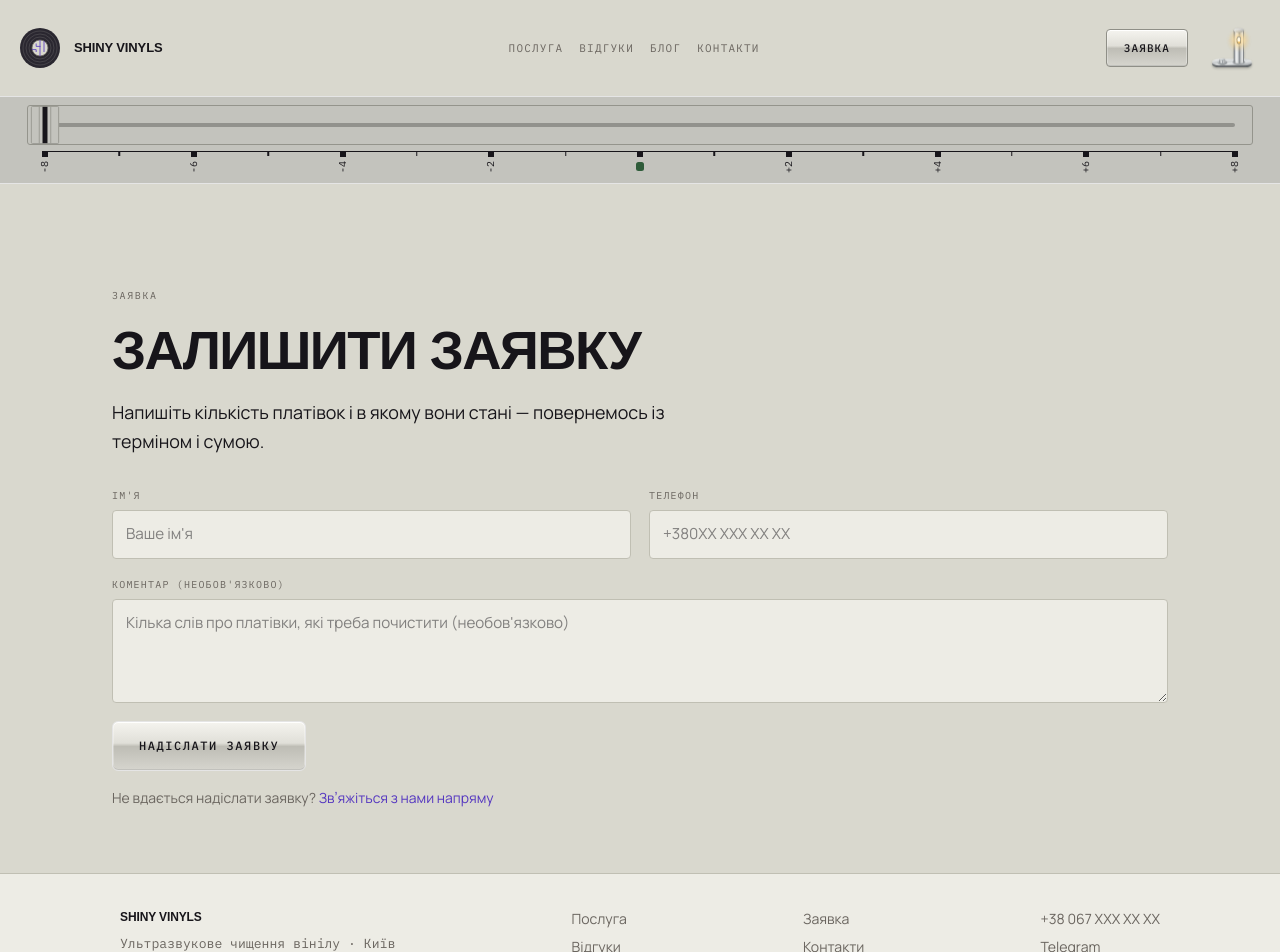
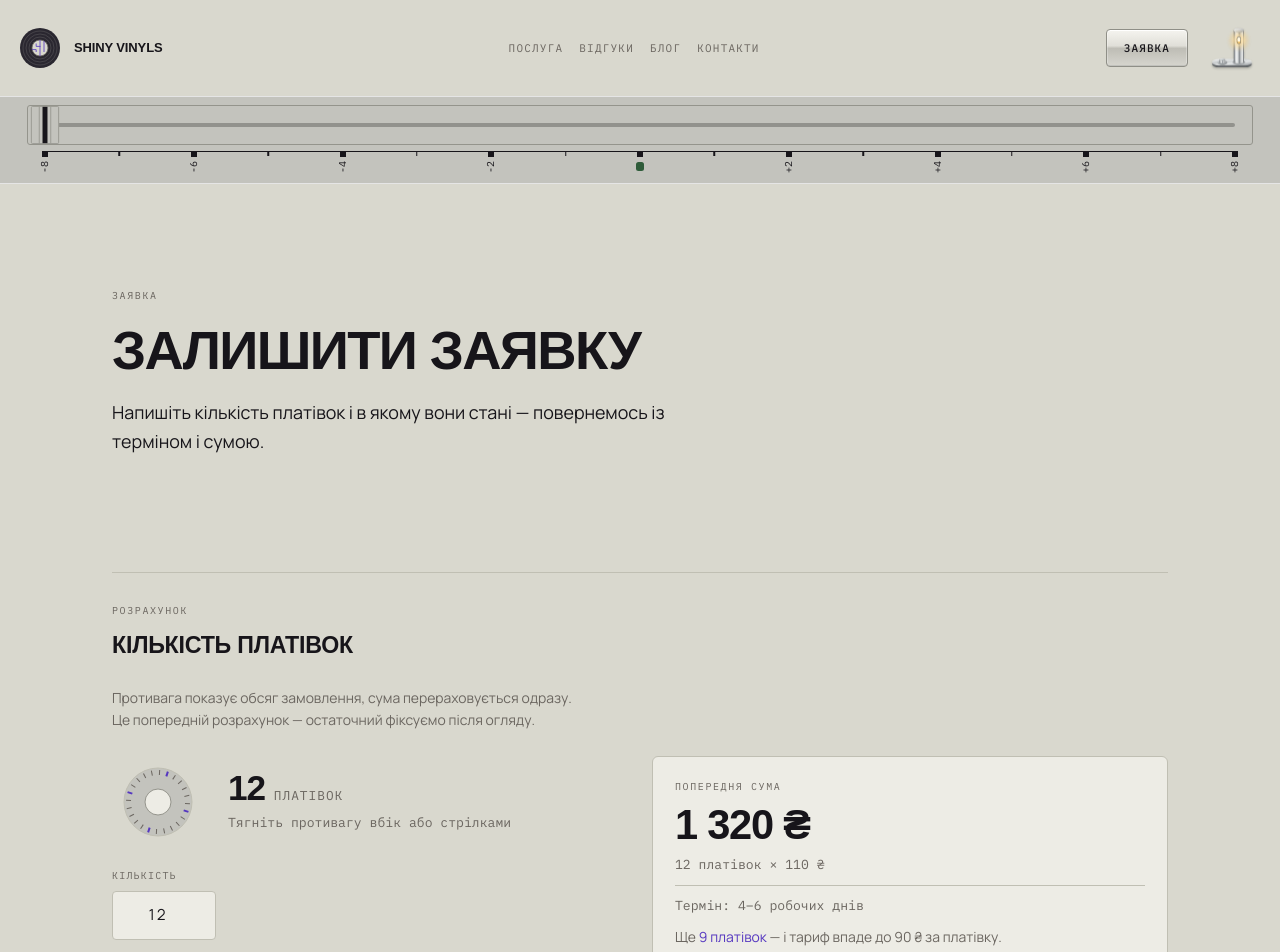
Before and after one commit to TolikSyedin/shiny-vinyls, a Next.js app: page /request in a window 1280 px wide. Shown: the top 952 px of the page. Built offline with nearby package versions, Linux system fonts and the light colour scheme; a web font is replaced by a local one.

Commit message:
Add draft vinyl calculator to how-it-works page

```diff
--- a/app/request/page.tsx
+++ b/app/request/page.tsx
@@ -1,6 +1,7 @@
 import { RequestForm } from '@/components/forms'
 import { PageContainer } from '@/components/layout'
 import { PageHeader } from '@/components/common'
+import { VinylCalculator } from '@/components/calculator'
 
 export const metadata = {
   title: 'Заявка — Shiny Vinyls',
@@ -14,6 +15,7 @@ export default function RequestPage() {
         title="Залишити заявку"
         lead="Напишіть кількість платівок і в якому вони стані — повернемось із терміном і сумою."
       />
+      <VinylCalculator />
       <RequestForm />
     </PageContainer>
   )
--- a/components/calculator/counterweight-knob.tsx
+++ b/components/calculator/counterweight-knob.tsx
@@ -53,9 +53,9 @@ export function CounterweightKnob({
   }
 
   return (
-    <div className="flex items-center gap-[24px]">
+    <div className="flex items-center gap-[1.5rem]">
       <svg
-        className="flex-none cursor-ew-resize touch-pan-y select-none active:cursor-grabbing focus-visible:rounded-full focus-visible:outline-2 focus-visible:outline-offset-4 focus-visible:outline-[var(--stamp)]"
+        className="flex-none cursor-ew-resize touch-pan-y select-none focus-visible:!outline-[0.15rem_solid_var(--stamp)] focus-visible:!outline-offset-[0.2rem] focus-visible:!shadow-none"
         width="92"
         height="92"
         viewBox="0 0 92 92"
@@ -107,7 +107,7 @@ export function CounterweightKnob({
 
       <div>
         <Readout unit={vinylsWord(value)}>{value}</Readout>
-        <Mono className="mt-[7px] block">
+        <Mono className="mt-[0.5rem] block">
           Тягніть противагу вбік або стрілками
         </Mono>
       </div>
--- a/components/calculator/price-panel.tsx
+++ b/components/calculator/price-panel.tsx
@@ -17,7 +17,7 @@ export function PricePanel({ quantity }: { quantity: number }) {
   const upcoming = nextTier(value)
 
   return (
-    <Card className="gap-[14px]">
+    <Card className="gap-[1rem]">
       <Eyebrow>Попередня сума</Eyebrow>
 
       <Readout size="xl">{formatHryvnia(totalPrice(value))} ₴</Readout>
--- a/components/calculator/quantity-input.tsx
+++ b/components/calculator/quantity-input.tsx
@@ -22,7 +22,7 @@ export function QuantityInput({
   const [draft, setDraft] = useState<string | null>(null)
 
   return (
-    <div className="flex flex-col items-start gap-[7px]">
+    <div className="flex flex-col items-start gap-[0.5rem]">
       <label htmlFor="vinyl-quantity">Кількість</label>
       <input
         id="vinyl-quantity"
@@ -47,7 +47,7 @@ export function QuantityInput({
             setDraft(null)
           }
         }}
-        className="w-[104px] text-center tabular-nums"
+        className="w-[6.5rem] text-center tabular-nums"
       />
     </div>
   )
--- a/components/calculator/vinyl-calculator.tsx
+++ b/components/calculator/vinyl-calculator.tsx
@@ -2,7 +2,8 @@
 
 import { useState } from 'react'
 import { clampQuantity, priceTierRanges } from '@/lib/pricing'
-import { Card, Eyebrow, Note } from '@/components/ui'
+import { Note } from '@/components/ui'
+import { Section, SectionHeading } from '@/components/common'
 import { CounterweightKnob } from './counterweight-knob'
 import { QuantityInput } from './quantity-input'
 import { PricePanel } from './price-panel'
@@ -20,24 +21,27 @@ export function VinylCalculator({
   const [quantity, setQuantity] = useState(() => clampQuantity(initialQuantity))
 
   return (
-    <Card className="gap-[26px]">
-      <header className="grid gap-[8px]">
-        <Eyebrow>Розрахунок</Eyebrow>
-        <h2>Кількість платівок</h2>
+    <Section>
+      <div className="grid gap-[1.5rem]">
+        <SectionHeading eyebrow="Розрахунок">Кількість платівок</SectionHeading>
+
         <Note>
           Противага показує обсяг замовлення, сума перераховується одразу. Це
           попередній розрахунок — остаточний фіксуємо після огляду.
         </Note>
-      </header>
 
-      <div className="grid justify-items-start gap-[22px]">
-        <CounterweightKnob quantity={quantity} onQuantityChange={setQuantity} />
+        <div className="grid gap-[1.5rem] lg:grid-cols-2 lg:items-start">
+          <div className="grid justify-items-start gap-[1.25rem]">
+            <CounterweightKnob
+              quantity={quantity}
+              onQuantityChange={setQuantity}
+            />
 
             <QuantityInput quantity={quantity} onQuantityChange={setQuantity} />
 
             <Note>
-          Кількість можна ввести числом або накрутити противагою — це те саме
-          значення. Тариф залежить від обсягу:{' '}
+              Кількість можна ввести числом або накрутити противагою — це те
+              саме значення. Тариф залежить від обсягу:{' '}
               {priceTierRanges()
                 .map(
                   ({ rangeLabel, pricePerVinyl }) =>
@@ -49,6 +53,8 @@ export function VinylCalculator({
           </div>
 
           <PricePanel quantity={quantity} />
-    </Card>
+        </div>
+      </div>
+    </Section>
   )
 }
```
Lines whose indentation alone changed are shown as unchanged.
